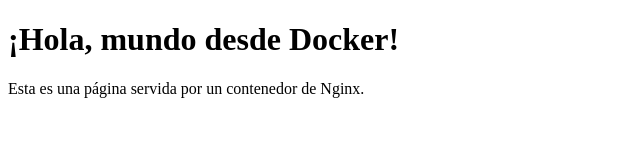
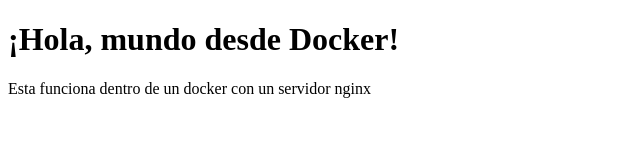
Before and after one commit to Ensg132/PROYECTO, a plain HTML site: page docker-web/index.html in a window 1280 px wide. Shown: the full height of the page, 0-640 px from the left. Drawn offline with Linux system fonts and the light colour scheme.

Commit message:
correcion del index.html

```diff
--- a/docker-web/index.html
+++ b/docker-web/index.html
@@ -8,6 +8,6 @@
 </head>
 <body>
 <h1>¡Hola, mundo desde Docker!</h1>
-<p>Esta es una página servida por un contenedor de Nginx.</p>
+<p>Esta funciona dentro de un docker con un servidor nginx</p>
 </body>
 </html>
```
